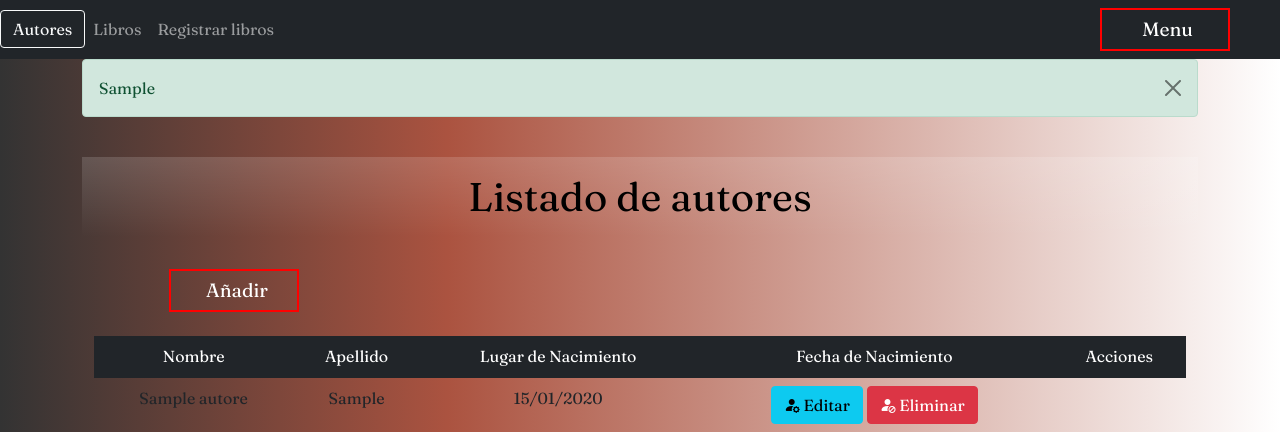
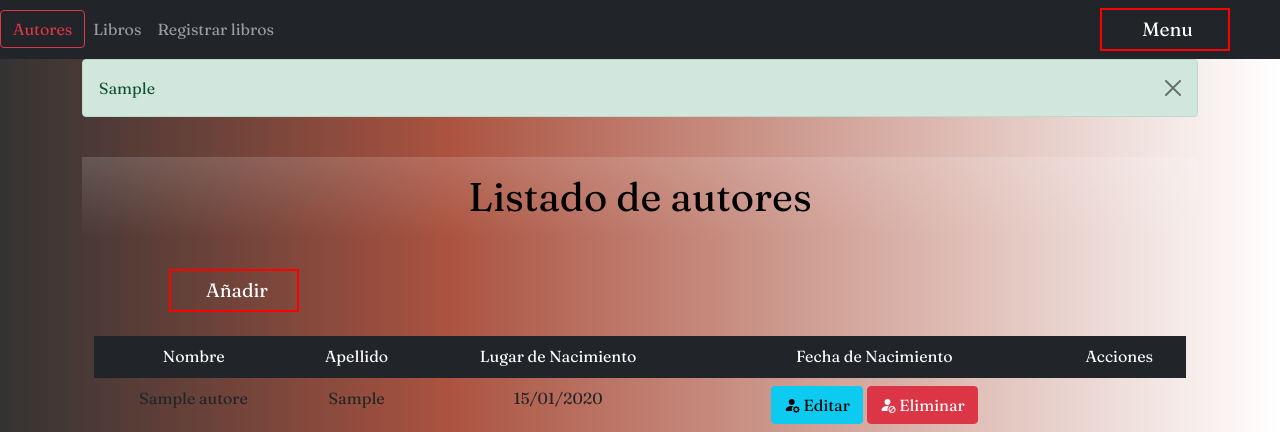
Before and after one commit to diazcmn/ada, a Spring app: template ProyectoFinalAda-LibreriaJavaSpring/src/main/resources/templates/listaAutores.html in a window 1280 px wide. Shown: the top 432 px of the page. Run offline with Thymeleaf, Linux system fonts and the light colour scheme; the template is opened without the code that fills it: most values are stand-ins (such as "Sample title", 1, 10 or a date in 2020); data that the repository does not hold is empty; some of the project's set-up classes (security, data sources, template engines, error pages and the like) are left out, and stand-ins take their place.

Commit message:
mas estilos

```diff
--- a/ProyectoFinalAda-LibreriaJavaSpring/src/main/resources/templates/home.html
+++ b/ProyectoFinalAda-LibreriaJavaSpring/src/main/resources/templates/home.html
@@ -15,7 +15,7 @@
     @import url('https://fonts.googleapis.com/css2?family=Cinzel&family=Fraunces&family=Roboto&display=swap');
 
   /*HOME*/
-.body{
+body{
   font-family: 'Fraunces', serif;
   background: rgb(51, 51, 51);
   background: linear-gradient(90deg, rgba(51, 51, 51, 1) 0%, rgba(171, 83, 64, 1) 35%, rgba(255, 255, 255, 1) 100%);
--- a/ProyectoFinalAda-LibreriaJavaSpring/src/main/resources/templates/listaAutores.html
+++ b/ProyectoFinalAda-LibreriaJavaSpring/src/main/resources/templates/listaAutores.html
@@ -75,7 +75,7 @@
 <body background="fondo.jpg">
 
 <nav class="navbar navbar-expand-md bg-dark navbar-dark">
-  <a type="button" class="btn btn-outline-light"> Autores</a>
+  <a type="button" class="btn btn-outline-danger"> Autores</a>
   <!-- menus -->
   <div class="collapse navbar-collapse">
     <ul class="navbar-nav">
--- a/ProyectoFinalAda-LibreriaJavaSpring/src/main/resources/templates/login.html
+++ b/ProyectoFinalAda-LibreriaJavaSpring/src/main/resources/templates/login.html
@@ -15,12 +15,10 @@
   <!--iconos-->
   <link rel="stylesheet" href="https://cdnjs.cloudflare.com/ajax/libs/font-awesome/6.0.0-beta3/css/all.min.css">
 <style>
-  .body{
+  body{
   font-family: 'Fraunces', serif;
   background: rgb(51, 51, 51);
   background: linear-gradient(90deg, rgba(51, 51, 51, 1) 0%, rgba(171, 83, 64, 1) 35%, rgba(255, 255, 255, 1) 100%);
-
-
 }
 </style>
 </head>
```
